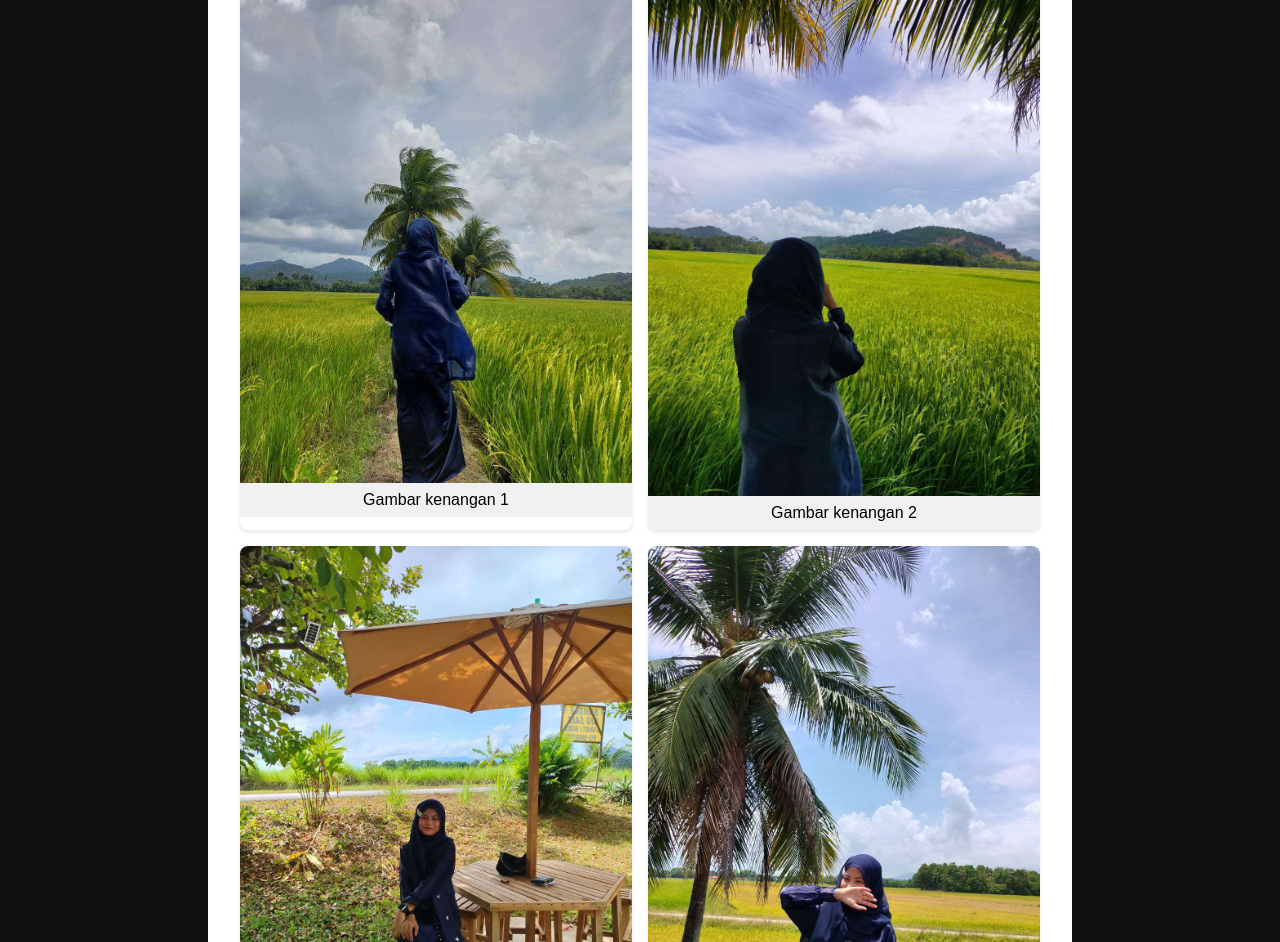
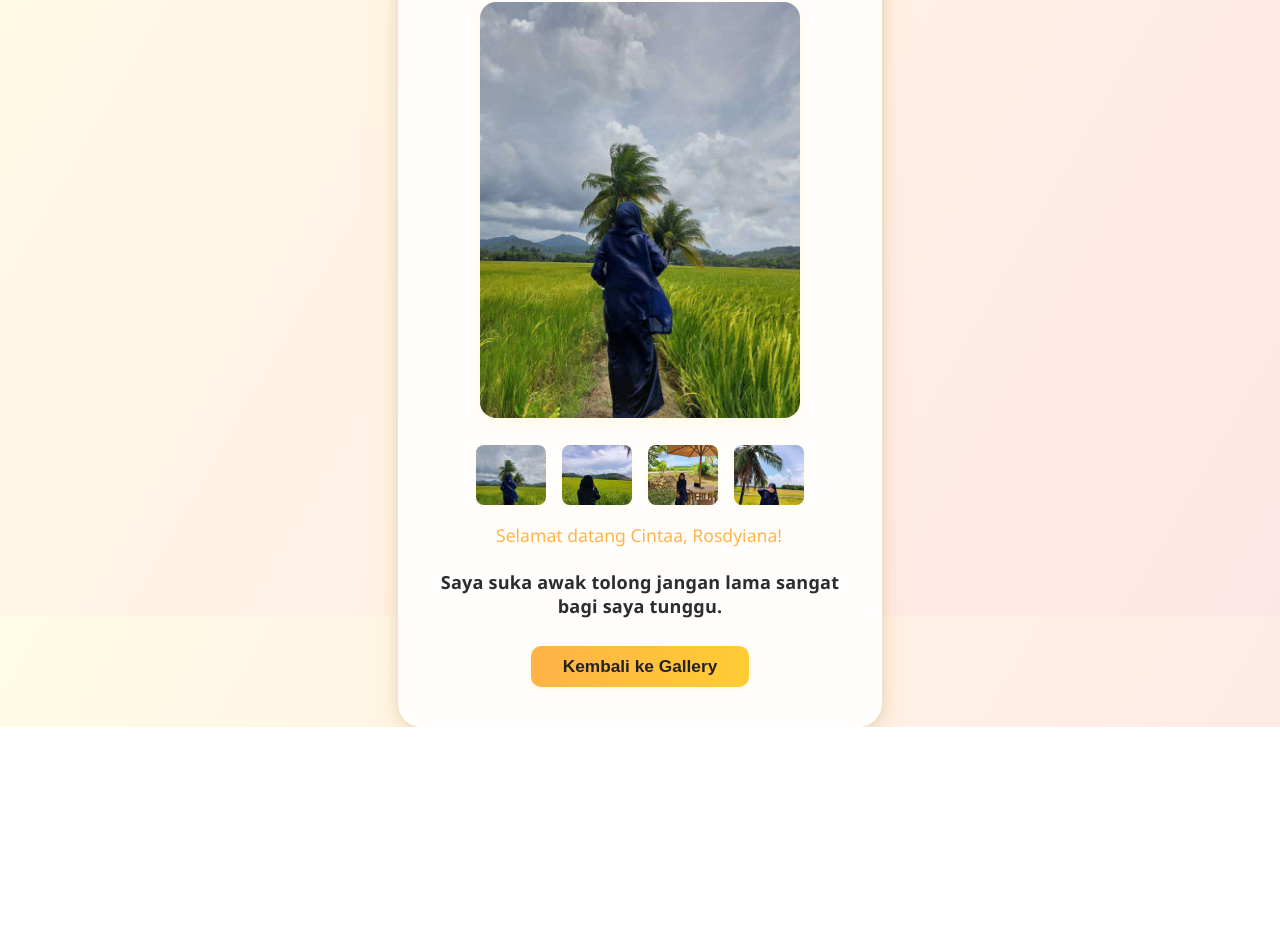
Before and after one commit to lantod/Rosdyiana, a plain HTML site: page page1.html in a window 1280 px wide. Shown: the part 184-1126 px from the top of the page. After the commit the page ends 911 px from the top, so only its background shows below. Drawn offline with Linux system fonts and the light colour scheme.

Commit message:
page1.html

```diff
--- a/page1.html
+++ b/page1.html
@@ -3,40 +3,156 @@
 <head>
     <meta charset="UTF-8">
     <meta name="viewport" content="width=device-width, initial-scale=1.0">
-    <title>Galeri Rosdyiana - Gambar Tambahan 1</title>
+    <title>Gallery Rosdyiana - Page 1</title>
     <style>
-        body { font-family: Arial, sans-serif; background: #111; margin: 0; padding: 0; }
-        .container { max-width: 800px; margin: 40px auto; background: #fff; border-radius: 10px; box-shadow: 0 2px 8px rgba(0,0,0,0.08); padding: 32px; }
-        h2 { text-align: center; }
-        .back { margin-bottom: 20px; }
-        .gallery { display: flex; flex-wrap: wrap; gap: 16px; }
-        .item { flex: 1 1 calc(50% - 16px); box-shadow: 0 2px 4px rgba(0,0,0,0.1); border-radius: 8px; overflow: hidden; }
-        .item img { width: 100%; display: block; }
-        .caption { padding: 8px; text-align: center; background: #f1f1f1; }
+        body {
+            font-family: 'Segoe UI', Arial, sans-serif;
+            background: linear-gradient(120deg, #fffbe6 0%, #ffe6e6 100%), url('p1-1.jpg') no-repeat center center fixed;
+            background-size: cover;
+            margin: 0;
+            padding: 0;
+            min-height: 100vh;
+            display: flex;
+            align-items: center;
+            justify-content: center;
+            animation: fadeInBg 1.2s;
+        }
+        @keyframes fadeInBg {
+            from { opacity: 0; }
+            to { opacity: 1; }
+        }
+        .content {
+            background: rgba(255,255,255,0.93);
+            border-radius: 24px;
+            box-shadow: 0 8px 32px rgba(255, 204, 51, 0.18), 0 2px 16px rgba(0,0,0,0.13);
+            padding: 48px 32px 40px 32px;
+            text-align: center;
+            max-width: 420px;
+            position: relative;
+            animation: popIn 1s cubic-bezier(.68,-0.55,.27,1.55);
+        }
+        @keyframes popIn {
+            0% { transform: scale(0.92) translateY(30px); opacity: 0; }
+            100% { transform: scale(1) translateY(0); opacity: 1; }
+        }
+        h2 {
+            color: #ffb347;
+            font-size: 2.1rem;
+            margin-bottom: 18px;
+            letter-spacing: 1px;
+            text-shadow: 0 2px 12px rgba(255, 204, 51, 0.18);
+            font-weight: 800;
+            animation: fadeInText 1.2s;
+        }
+        @keyframes fadeInText {
+            from { opacity: 0; transform: translateY(-20px); }
+            to { opacity: 1; transform: translateY(0); }
+        }
+        .gallery-img {
+            width: 90%;
+            max-width: 320px;
+            border-radius: 16px;
+            box-shadow: 0 4px 16px rgba(255, 204, 51, 0.13);
+            margin-bottom: 22px;
+            animation: imgPop 1.2s;
+            transition: opacity 0.2s;
+        }
+        @keyframes imgPop {
+            from { opacity: 0; transform: scale(0.95); }
+            to { opacity: 1; transform: scale(1); }
+        }
+        .gallery-row {
+            display: flex;
+            justify-content: center;
+            gap: 16px;
+            margin-bottom: 18px;
+        }
+        .gallery-thumb {
+            width: 70px;
+            height: 60px;
+            object-fit: cover;
+            border-radius: 8px;
+            box-shadow: 0 2px 8px rgba(255, 204, 51, 0.10);
+            transition: transform 0.2s, box-shadow 0.2s;
+            cursor: pointer;
+        }
+        .gallery-thumb:hover {
+            transform: scale(1.08);
+            box-shadow: 0 4px 16px rgba(255, 204, 51, 0.18);
+        }
+        .desc {
+            font-size: 1.13rem;
+            color: #2d2d2d;
+            font-weight: 600;
+            margin-bottom: 28px;
+            letter-spacing: 0.2px;
+            animation: fadeInText 1.5s 0.3s both;
+        }
+        .back-btn {
+            background: linear-gradient(90deg, #ffb347 0%, #ffcc33 100%);
+            color: #222;
+            border: none;
+            border-radius: 10px;
+            padding: 10px 32px;
+            font-size: 1.08rem;
+            font-weight: 700;
+            cursor: pointer;
+            box-shadow: 0 2px 8px rgba(255, 204, 51, 0.15);
+            transition: background 0.2s, color 0.2s, transform 0.2s;
+        }
+        .back-btn:hover {
+            background: linear-gradient(90deg, #ffcc33 0%, #ffb347 100%);
+            color: #000;
+            transform: scale(1.07);
+        }
+        .typewriter {
+            display: inline-block;
+            border-right: 2px solid #ffb347;
+            white-space: nowrap;
+            overflow: hidden;
+            animation: typing 2.5s steps(30, end), blink-caret 0.7s step-end infinite;
+            font-size: 1.1rem;
+            color: #ffb347;
+            margin-bottom: 18px;
+        }
+        @keyframes typing {
+            from { width: 0; }
+            to { width: 100%; }
+        }
+        @keyframes blink-caret {
+            from, to { border-color: transparent; }
+            50% { border-color: #ffb347; }
+        }
+        .fade-img {
+            opacity: 0;
+            transition: opacity 0.2s;
+        }
     </style>
 </head>
 <body>
-    <div class="container">
-        <a class="back" href="gallery_code.html">&larr; Kembali ke Galeri</a>
-        <h2>Gambar Tambahan 1</h2>
-        <div class="gallery">
-            <div class="item">
-                <img src="p1-1.jpg" alt="Gambar 1">
-                <div class="caption">Gambar kenangan 1</div>
-            </div>
-            <div class="item">
-                <img src="p1-2.jpg" alt="Gambar 2">
-                <div class="caption">Gambar kenangan 2</div>
-            </div>
-            <div class="item">
-                <img src="p1-3.jpg" alt="Gambar 3">
-                <div class="caption">Gambar kenangan 3</div>
-            </div>
-            <div class="item">
-                <img src="p1-4.jpg" alt="Gambar 4">
-                <div class="caption">Gambar kenangan 4</div>
-            </div>
+    <div class="content">
+        <h2>Gallery Rosdyiana - Page 1</h2>
+        <img src="p1-1.jpg" alt="Rosdyiana 1" class="gallery-img" id="main-img">
+        <div class="gallery-row">
+            <img src="p1-1.jpg" alt="Rosdyiana 1-1" class="gallery-thumb" onclick="changeMainImg('p1-1.jpg')">
+            <img src="p1-2.jpg" alt="Rosdyiana 1-2" class="gallery-thumb" onclick="changeMainImg('p1-2.jpg')">
+            <img src="p1-3.jpg" alt="Rosdyiana 1-3" class="gallery-thumb" onclick="changeMainImg('p1-3.jpg')">
+            <img src="p1-4.jpg" alt="Rosdyiana 1-4" class="gallery-thumb" onclick="changeMainImg('p1-4.jpg')">
         </div>
+        <div class="typewriter">Selamat datang Cintaa, Rosdyiana!</div>
+        <div class="desc">Saya suka awak tolong jangan lama sangat bagi saya tunggu.</div>
+        <button class="back-btn" onclick="window.location.href='gallery_code.html'">Kembali ke Gallery</button>
     </div>
+    <script>
+    function changeMainImg(src) {
+        const mainImg = document.getElementById('main-img');
+        if(mainImg.src.includes(src)) return;
+        mainImg.classList.add('fade-img');
+        setTimeout(() => {
+            mainImg.src = src;
+            mainImg.classList.remove('fade-img');
+        }, 200);
+    }
+    </script>
 </body>
 </html>
```
